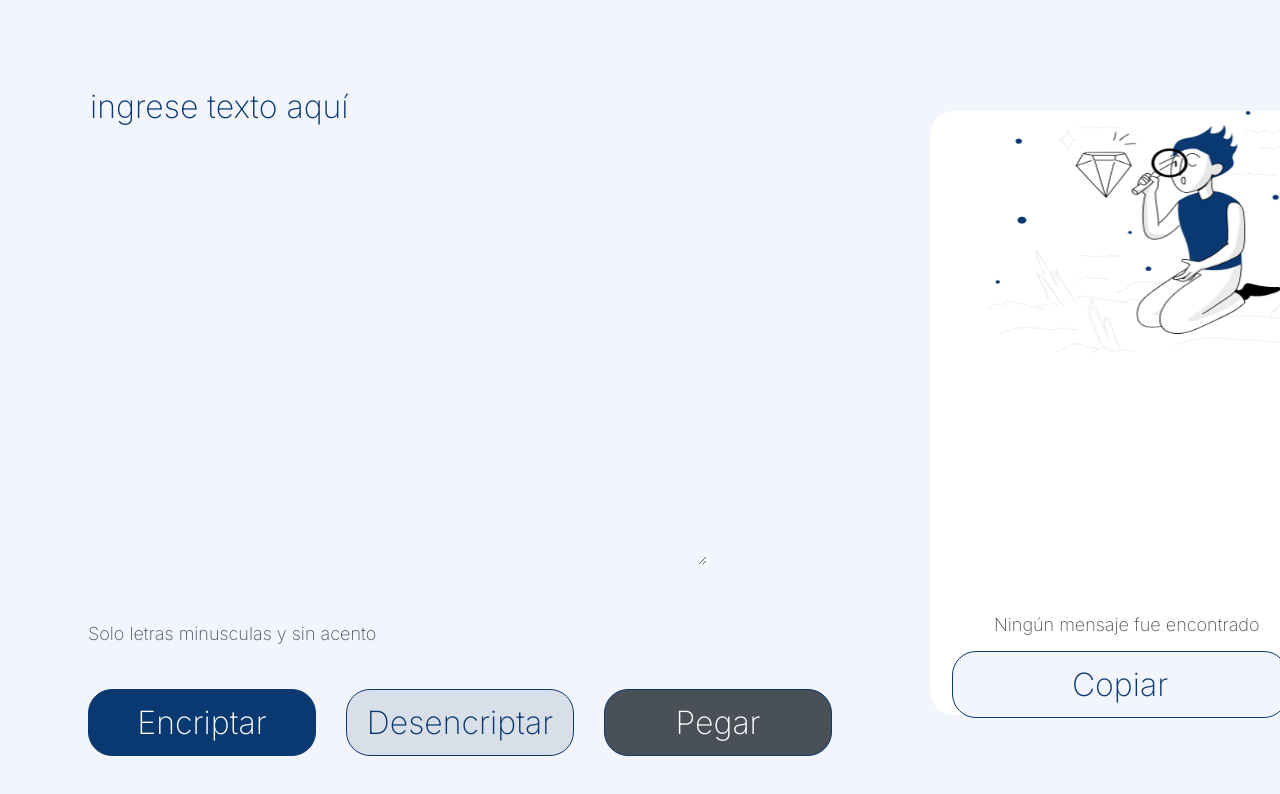
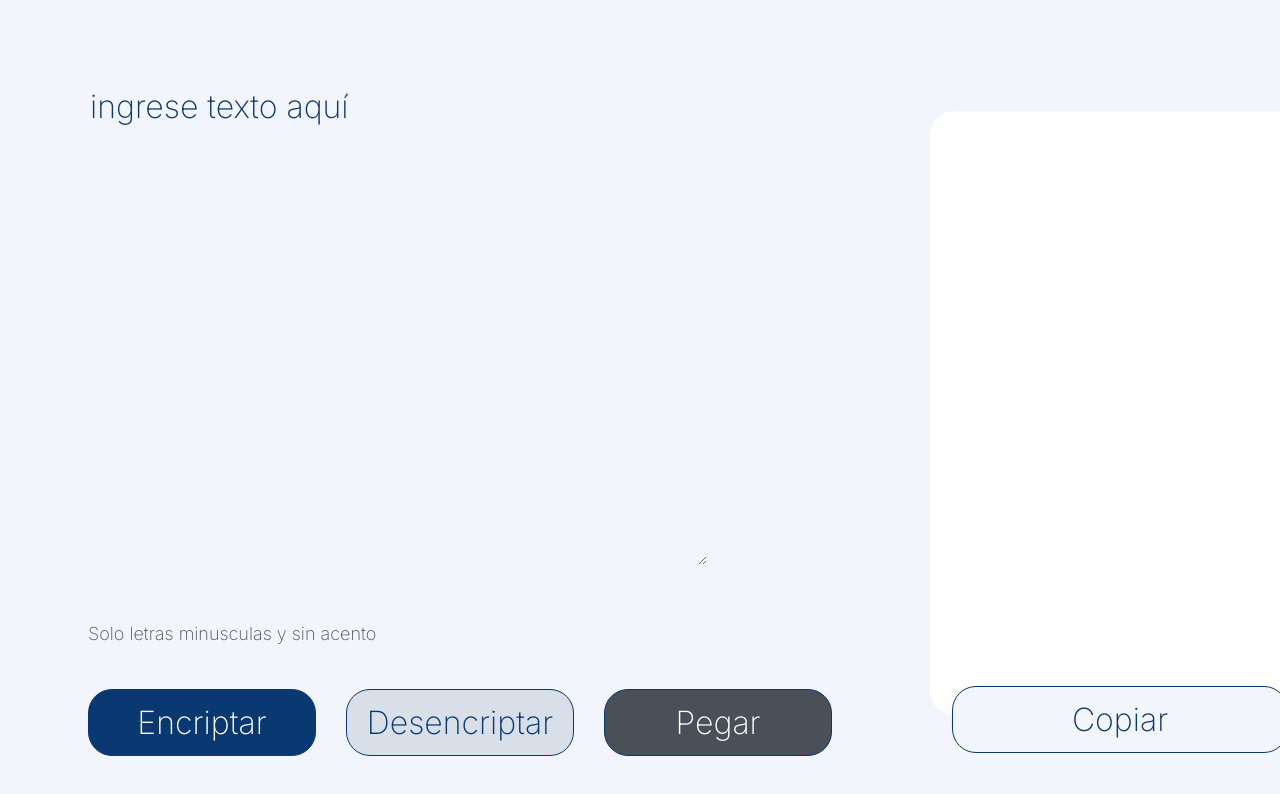
Before and after one commit to Sanrivalin/encriptadorAlura, a plain HTML site: page index.html in a window 1280 px wide. Both pictures are taken after a click on the button "Desencriptar". Shown: the part 70-864 px from the top of the page. Drawn offline with Linux system fonts and the light colour scheme.

Commit message:
quinto commit

```diff
--- a/script.js
+++ b/script.js
@@ -76,6 +76,9 @@ function btnDesencriptar() {
   const textoEncriptado = desencriptar(textArea.value);
   mensaje.value = textoEncriptado;
   textArea.value = "";
+  mensaje.style.backgroundImage = "none";
+  var div = document.querySelector("div p.mensaje-derecho").parentNode;
+  div.style.display = "none";
 }
 
 function desencriptar(stringDesencriptada) {
--- a/style.css
+++ b/style.css
@@ -118,7 +118,7 @@ main {
   cursor: pointer;
   height: 67px;
   margin-left: 120px;
-  margin-top: 660px;
+  margin-top: 695px;
   position: absolute;
   width: 336px;
   position: fixed;
```
